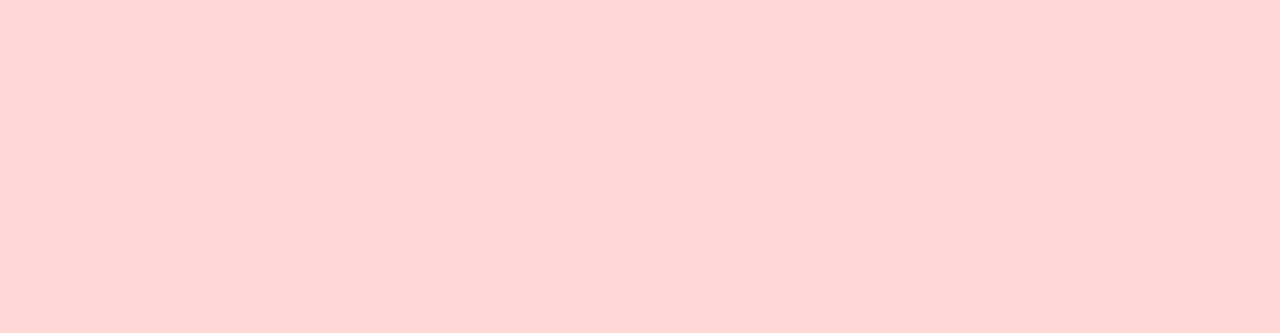
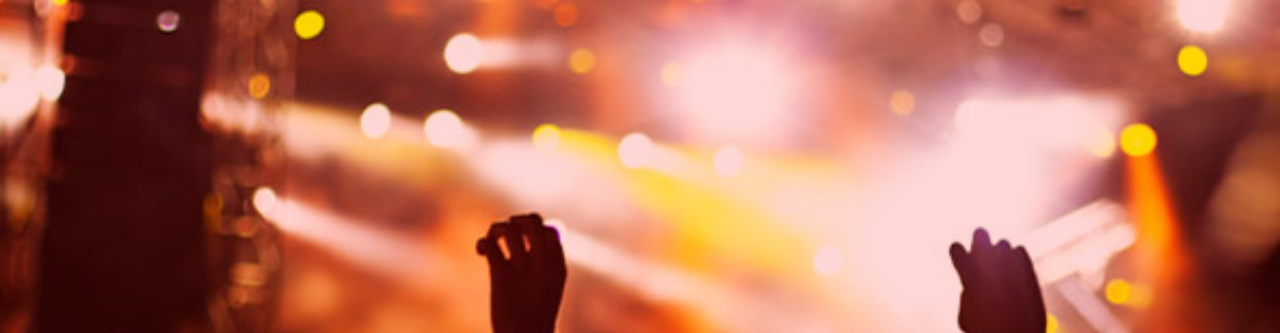
Before and after one commit to AbdelmonemLashin/Egyption-Party, a plain HTML site: page index.html in a window 1280 px wide. Shown: the top 333 px of the page. Drawn offline with Linux system fonts and the light colour scheme; the site is published under a folder, as on GitHub Pages, so addresses that start at the root find nothing.

Commit message:
Update style.css

```diff
--- a/css/style.css
+++ b/css/style.css
@@ -5,7 +5,7 @@
   /* transition: all .5s; */
 }
 .sectionHome {
-  background-image: url(/img/Egyption-Party.jpg);
+  background-image: url(../img/Egyption-Party.jpg);
   background-size: cover;
   width: 100%;
   height: 100vh;
```
